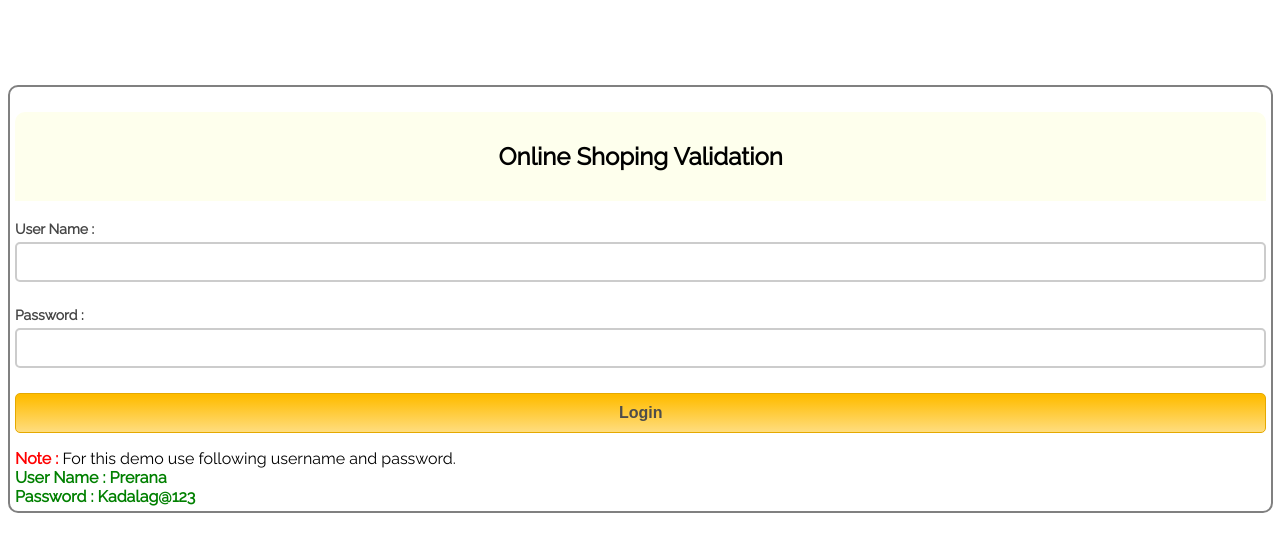
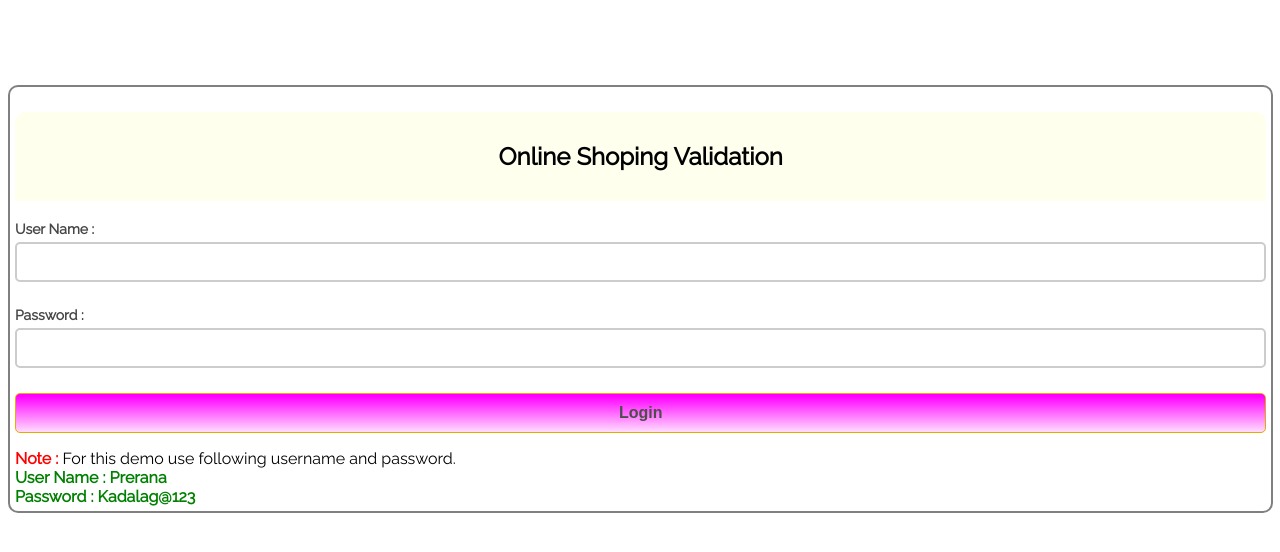
Before and after one commit to Andro-IDE/ValidationShopingExample, a plain HTML site: page index.html in a window 1280 px wide. Drawn offline with Linux system fonts and the light colour scheme.

Commit message:
Update index.html

```diff
--- a/index.html
+++ b/index.html
@@ -70,7 +70,7 @@ center{
 }
 input[type=button]{
   font-size: 16px;
-  background: linear-gradient(#ffbc00 5%, #ffdd7f 100%);
+  background: linear-gradient(#ff00ff 5%, #ffddff 100%);
   border: 1px solid #e5a900;
   color: #4E4D4B;
   font-weight: bold;
```
